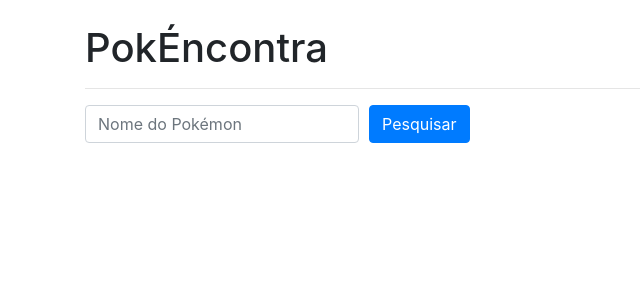
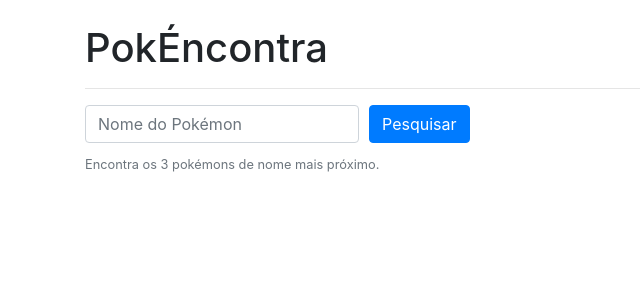
Before and after one commit to arcstur/fractal-pokemon, a Django app: page / in a window 1280 px wide. Shown: the top 300 px of the page, without its empty margins (0-640 px from the left). Run offline with Django 4.2, Linux system fonts and the light colour scheme.

Commit message:
Ajuste na procura para n=3

```diff
--- a/poke_web/poke_search/functions.py
+++ b/poke_web/poke_search/functions.py
@@ -19,7 +19,7 @@ def get_name_list():
 
 def get_pokemon_list(search_name):
     correct_name_list = get_name_list()
-    input_name_list = get_close_matches(search_name, correct_name_list, n=4)
+    input_name_list = get_close_matches(search_name, correct_name_list, n=3)
 
     pokemon_list = []
 
--- a/poke_web/poke_search/templates/poke_search/home.html
+++ b/poke_web/poke_search/templates/poke_search/home.html
@@ -9,7 +9,10 @@
             <div class="col-auto">
               <button type="submit" class="btn btn-primary mb-2">Pesquisar</button>
             </div>
-          </div>
+        </div>
+        <small class="form-text text-muted">
+            Encontra os 3 pokémons de nome mais próximo.
+        </small>
     </form>
 </p>
 {% if search_name %}
```
